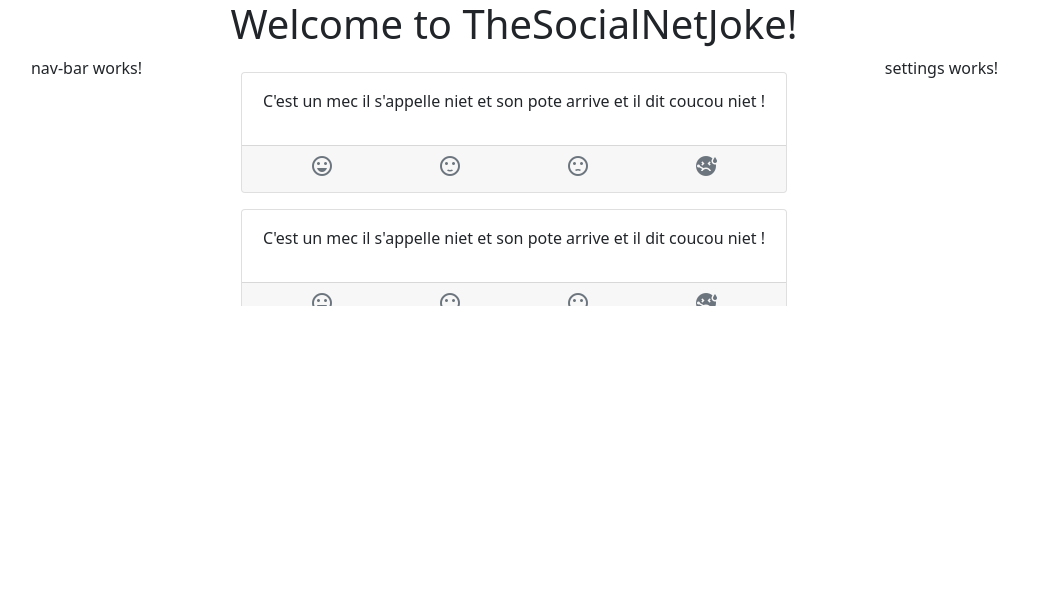
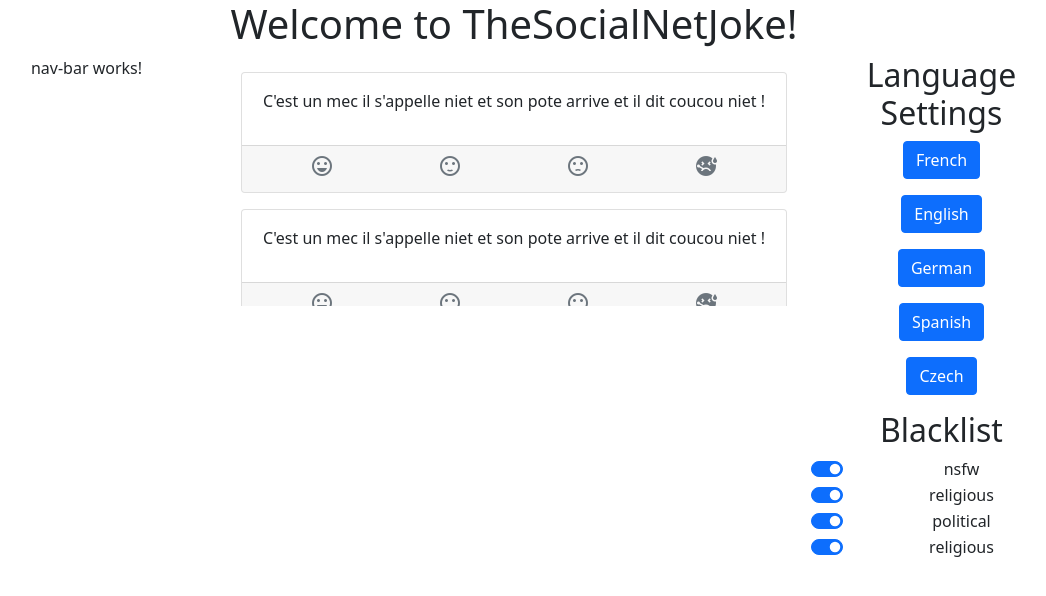
Before and after one commit to JejeB/The-Social-Net-joke, an Angular app in the folder TheSocialNetJoke/: page / in a window 1280 px wide. Shown: the top 596 px of the page, without its empty margins (126-1172 px from the left). Built offline with nearby package versions, Linux system fonts and the light colour scheme; no server answers.

Commit message:
lang component

```diff
--- a/TheSocialNetJoke/src/app/apiget.service.ts
+++ b/TheSocialNetJoke/src/app/apiget.service.ts
@@ -19,4 +19,6 @@ export class ApigetService {
   }
 
 
+
+
 }
--- a/TheSocialNetJoke/src/app/settings/settings.component.ts
+++ b/TheSocialNetJoke/src/app/settings/settings.component.ts
@@ -4,9 +4,30 @@ import { Component, OnInit } from '@angular/core';
   selector: 'cnt-settings',
   template: `
 
-  <p>
-  settings works!
-</p>
+<h2>Language Settings</h2>
+  <p><button type="button" class="btn btn-primary">French</button></p>
+  <p><button type="button" class="btn btn-primary">English</button></p>
+  <p><button type="button" class="btn btn-primary">German</button></p>
+  <p><button type="button" class="btn btn-primary">Spanish</button></p>
+  <p><button type="button" class="btn btn-primary">Czech</button></p>
+  <p></p>
+<h2>Blacklist</h2>
+<div class="form-check form-switch">
+  <input class="form-check-input" type="checkbox" id="flexSwitchCheckDefault" checked>
+  <label class="form-check-label" for="flexSwitchCheck">nsfw</label>
+</div>
+<div class="form-check form-switch">
+  <input class="form-check-input" type="checkbox" id="flexSwitchCheckChecked" checked>
+  <label class="form-check-label" for="flexSwitchCheck">religious</label>
+</div>
+<div class="form-check form-switch">
+  <input class="form-check-input" type="checkbox" id="flexSwitchCheckChecked" checked>
+  <label class="form-check-label" for="flexSwitchCheck">political</label>
+</div>
+<div class="form-check form-switch">
+  <input class="form-check-input" type="checkbox" id="flexSwitchCheckChecked" checked>
+  <label class="form-check-label" for="flexSwitchCheck">religious</label>
+</div>
 
 
   `,
```
